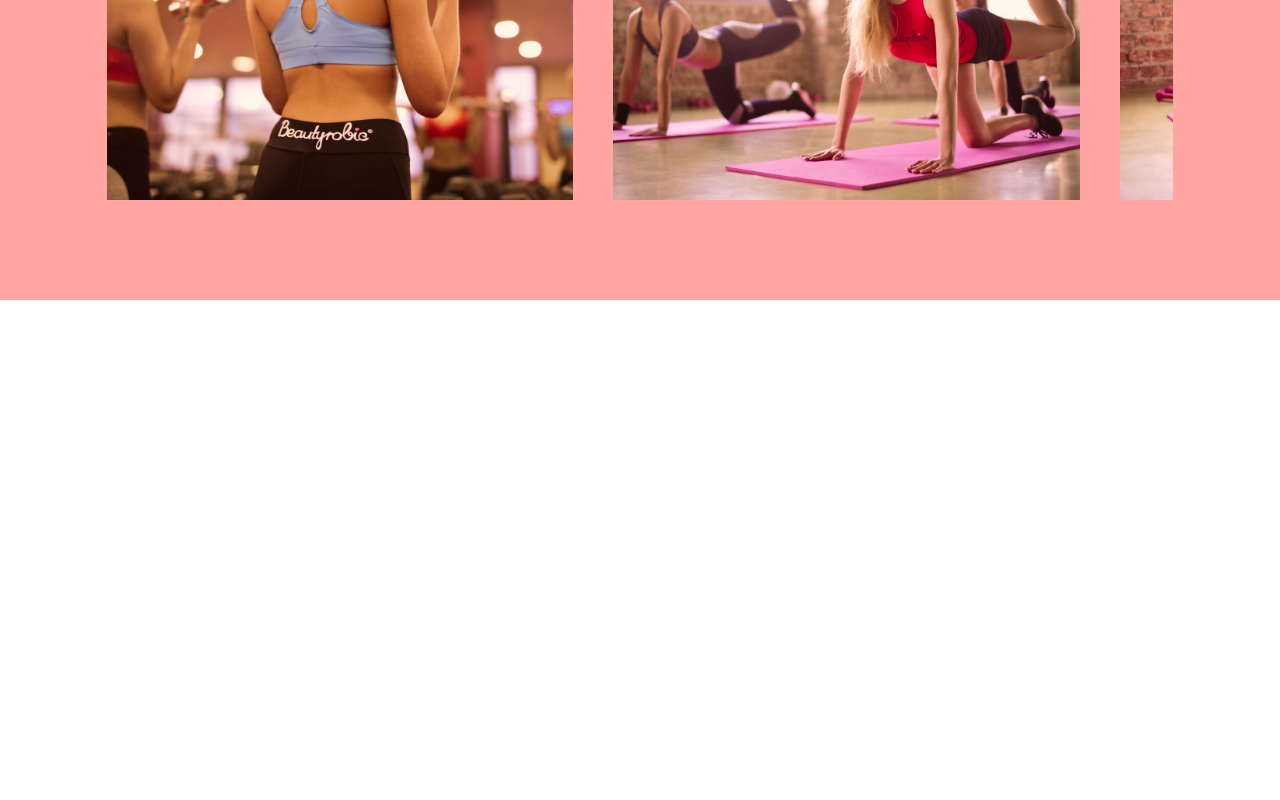
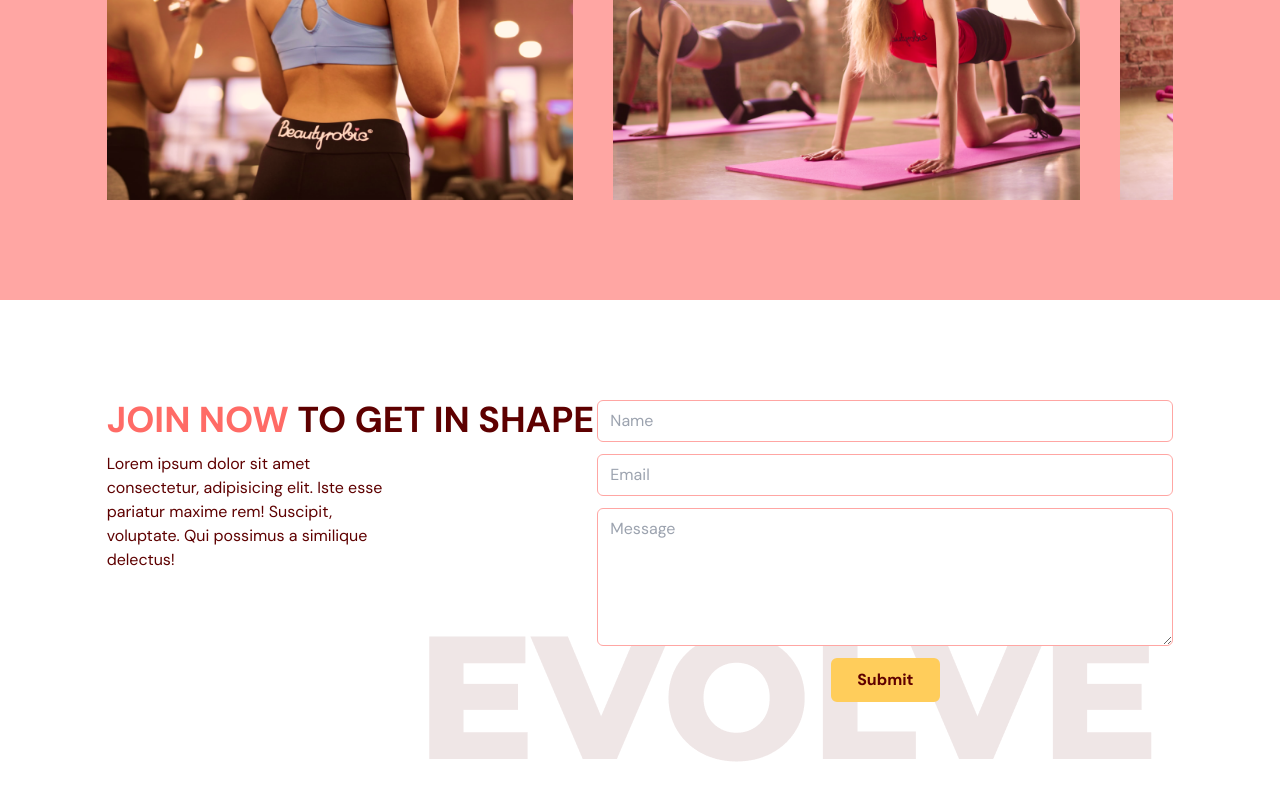
Before and after one commit to halilibrahimcelik/fitness-ts-project, a React (Vite) app: page / in a window 1280 px wide. Shown: the part 2898-3698 px from the top of the page. Before the commit the page ends 3198 px from the top, so only its background shows below. Built offline with nearby package versions, Linux system fonts and the light colour scheme.

Commit message:
feat:added contact-us page and validation.

```diff
--- a/package.json
+++ b/package.json
@@ -15,6 +15,7 @@
     "react": "^18.2.0",
     "react-anchor-link-smooth-scroll": "^1.0.12",
     "react-dom": "^18.2.0",
+    "react-hook-form": "^7.45.3",
     "react-icons": "^4.10.1",
     "react-intersection-observer": "^9.5.2",
     "swiper": "^10.1.0"
--- a/src/App.tsx
+++ b/src/App.tsx
@@ -4,6 +4,7 @@ import { SelectedPage } from "./shared/types";
 import Home from "./scenes/home";
 import Benefit from "./scenes/benefit";
 import OurClasses from "./scenes/ourClaseses";
+import ContactUs from "./scenes/contact";
 
 function App() {
   const [selectedPage, setSelectedPage] = useState<SelectedPage>(
@@ -33,6 +34,7 @@ function App() {
       <Home setSelectedPage={setSelectedPage} />
       <Benefit setSelectedPage={setSelectedPage} />
       <OurClasses setSelectedPage={setSelectedPage} />
+      <ContactUs setSelectedPage={setSelectedPage} />
     </div>
   );
 }
--- a/src/scenes/benefit/index.tsx
+++ b/src/scenes/benefit/index.tsx
@@ -16,7 +16,11 @@ type Props = {
 
 const Benefit = ({ setSelectedPage }: Props) => {
   return (
-    <motion.section className="py-[80px] benefit mx-auto font-dmsans w-5/6">
+    <motion.section
+      id="benefits"
+      onViewportEnter={() => setSelectedPage(SelectedPage.Benefits)}
+      className="py-[80px] benefit mx-auto font-dmsans w-5/6"
+    >
       <div className="py-6">
         <h2 className="uppercase font-extrabold  py-5 text-4xl">
           More Than just a gym
--- /dev/null
+++ b/src/scenes/contact/index.tsx
@@ -0,0 +1,104 @@
+import React from "react";
+import { useForm, SubmitHandler } from "react-hook-form";
+import { motion } from "framer-motion";
+import { SelectedPage } from "@/shared/types";
+import Evolve from "@/assets/EvolveText.png";
+type Props = {
+  setSelectedPage: (selectedPage: SelectedPage) => void;
+};
+type Inputs = {
+  name: string;
+  email: string;
+  message: string;
+};
+const ContactUs = ({ setSelectedPage }: Props) => {
+  const {
+    register,
+    handleSubmit,
+    watch,
+    reset,
+    trigger,
+    formState: { errors },
+  } = useForm<Inputs>();
+  const onSubmit: SubmitHandler<Inputs> = async (data: Inputs) => {
+    const isValid = await trigger();
+    console.log(isValid);
+    reset();
+  };
+  return (
+    <section id="contactus" className="py-[100px] relative">
+      <div className="mx-auto w-5/6  gap-10 md:gap-0 justify-between flex flex-col md:flex-row">
+        <motion.div
+          initial={{ opacity: 0, translateY: -200 }}
+          whileInView={{ opacity: 1, translateY: 0 }}
+          onViewportEnter={() => setSelectedPage(SelectedPage.ContactUs)}
+          transition={{ duration: 0.5, delay: 0.5 }}
+          className="w-full md:w-[50%] flex flex-col gap-3"
+        >
+          <h3 className="uppercase font-extrabold   text-4xl">
+            {" "}
+            <span className="text-primary-500">Join now </span>
+            to get ın shape
+          </h3>
+          <p className="md:w-3/5">
+            Lorem ipsum dolor sit amet consectetur, adipisicing elit. Iste esse
+            pariatur maxime rem! Suscipit, voluptate. Qui possimus a similique
+            delectus!
+          </p>
+        </motion.div>
+
+        <motion.form
+          initial={{ opacity: 0, translateY: -200 }}
+          whileInView={{ opacity: 1, translateY: 0 }}
+          transition={{ duration: 0.5, delay: 0.5 }}
+          onSubmit={handleSubmit(onSubmit)}
+          className="flex  flex-col gap-3 w-full md:max-w-xl "
+        >
+          {/* register your input into the hook by invoking the "register" function */}
+          <input
+            placeholder="Name"
+            className="block w-full border  border-primary-300 outline-primary-300 py-2 px-3 rounded-md "
+            {...register("name", { required: true })}
+          />
+          {errors.name && <span>This field is required</span>}
+
+          <input
+            placeholder="Email"
+            type="email"
+            className="block w-full border  border-primary-300 outline-primary-300 py-2 px-3 rounded-md "
+            {...register("email", { required: true, pattern: /^\S+@\S+$/i })}
+          />
+          {/* errors will return when field validation fails  */}
+          {errors.email && <span>This field is required</span>}
+          {errors.email?.type === "pattern" && (
+            <span>This is an invalid email</span>
+          )}
+          <textarea
+            placeholder="Message"
+            cols={10}
+            rows={5}
+            {...register("message", { required: true, maxLength: 1000 })}
+            className="block w-full border  border-primary-300 outline-primary-300 py-2 px-3 rounded-md "
+          />
+          {errors.message && <span>This field is required</span>}
+
+          <input
+            type="submit"
+            className="bg-secondary-400 rounded-md w-fit mx-auto py-2 px-6  border-secondary-400 border-2 cursor-pointer font-bold hover:bg-transparent hover:opacity-90 transition-all duration-300"
+            value={"Submit"}
+          />
+        </motion.form>
+        <motion.div
+          initial={{ opacity: 0, translateY: 200 }}
+          whileInView={{ opacity: 1, translateY: 0 }}
+          transition={{ duration: 0.5, delay: 0.5 }}
+          className="absolute bottom-10 hidden md:block right-32 z-[-1]"
+        >
+          <img src={Evolve} alt="spark" />
+        </motion.div>
+      </div>
+    </section>
+  );
+};
+
+export default ContactUs;
--- a/src/scenes/home/index.tsx
+++ b/src/scenes/home/index.tsx
@@ -27,7 +27,10 @@ const Home = ({ setSelectedPage }: Props) => {
   const logos: string[] = [redbull, forbes, furtune, redbull, forbes, furtune];
 
   return (
-    <section className="pt-[200px]  bg-gray-20 relative overflow-hidden  ">
+    <section
+      id="home"
+      className="pt-[200px]  bg-gray-20 relative overflow-hidden  "
+    >
       <motion.div
         onViewportEnter={() => setSelectedPage(SelectedPage.Home)}
         animate={{ x: 0 }}
--- a/src/scenes/navbar/Link.tsx
+++ b/src/scenes/navbar/Link.tsx
@@ -9,7 +9,7 @@ type Props = {
 };
 
 const Link = ({ page, selectedPage, setSelectedPage }: Props) => {
-  const lowerCasePage = page.toLowerCase().replace(/ /g, "") as SelectedPage;
+  let lowerCasePage = page.toLowerCase().replace(/ /g, "") as SelectedPage;
 
   return (
     <AnchorLink
--- a/src/scenes/navbar/index.tsx
+++ b/src/scenes/navbar/index.tsx
@@ -116,7 +116,7 @@ const Navbar = ({ selectedPage, setSelectedPage, isTopOffPage }: Props) => {
                 setSelectedPage={setSelectedPage}
               />
               <Link
-                page="Contact Us"
+                page="Contact-Us"
                 selectedPage={selectedPage}
                 setSelectedPage={setSelectedPage}
               />
```
Also changed, not shown: 1 other file (tests, documents, lock files or other folders).
